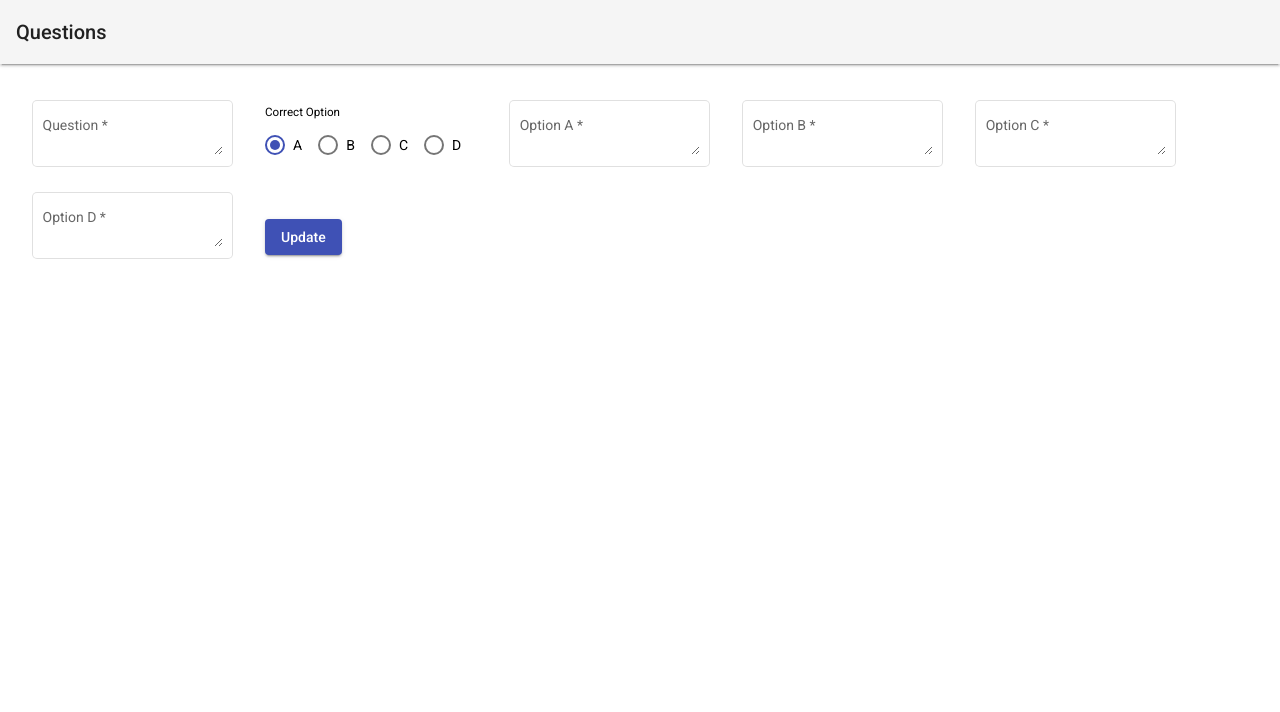
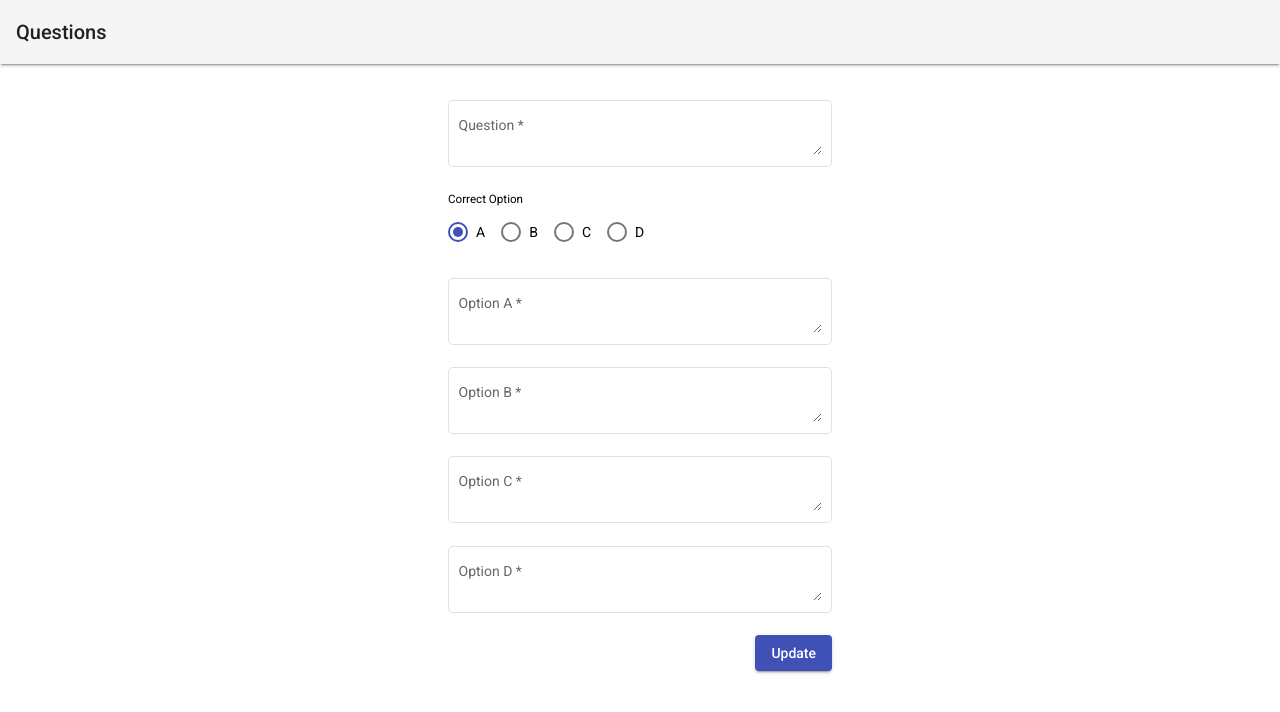
Before and after one commit to obumnwabude/questions-angular, an Angular app: page / in a window 1280 px wide. Shown: the top 712 px of the page. Built offline with nearby package versions, Linux system fonts and the light colour scheme.

Commit message:
centralize form fields in question form

```diff
--- a/src/app/app.component.html
+++ b/src/app/app.component.html
@@ -27,5 +27,7 @@
     <mat-error> Option {{ option }} is <strong>required</strong> </mat-error>
   </mat-form-field>
 
-  <button mat-raised-button color="primary" type="submit">Update</button>
+  <div id="update-btn-container">
+    <button mat-raised-button color="primary" type="submit">Update</button>
+  </div>
 </form>
--- a/src/app/app.component.scss
+++ b/src/app/app.component.scss
@@ -1,9 +1,11 @@
 form {
   padding: 32px;
+  max-width: 384px;
+  margin: 0 auto;
 }
 
 mat-form-field {
-  margin-right: 32px;
+  display: block;
 }
 
 #correct-option {
@@ -15,3 +17,7 @@ mat-form-field {
 mat-radio-button {
   margin-right: 16px;
 }
+
+#update-btn-container {
+  text-align: right;
+}
```
